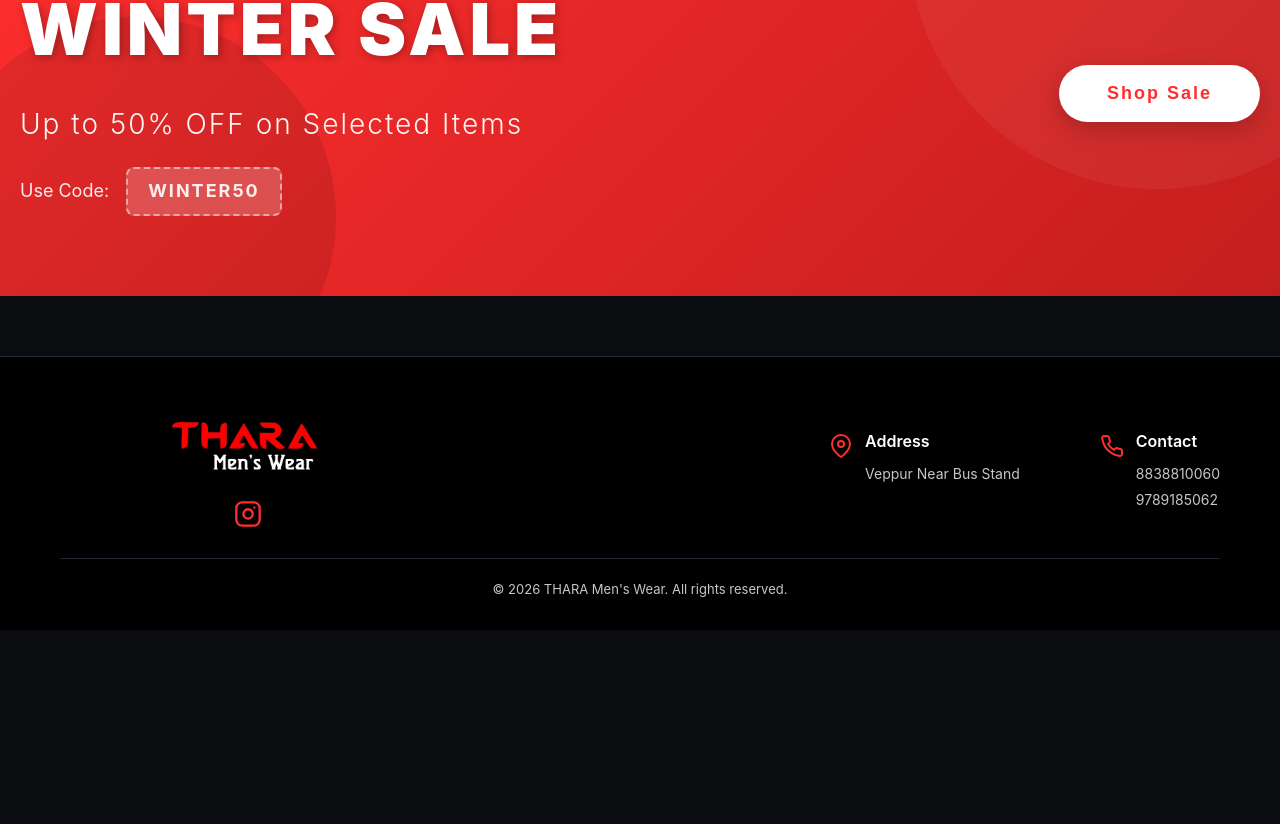
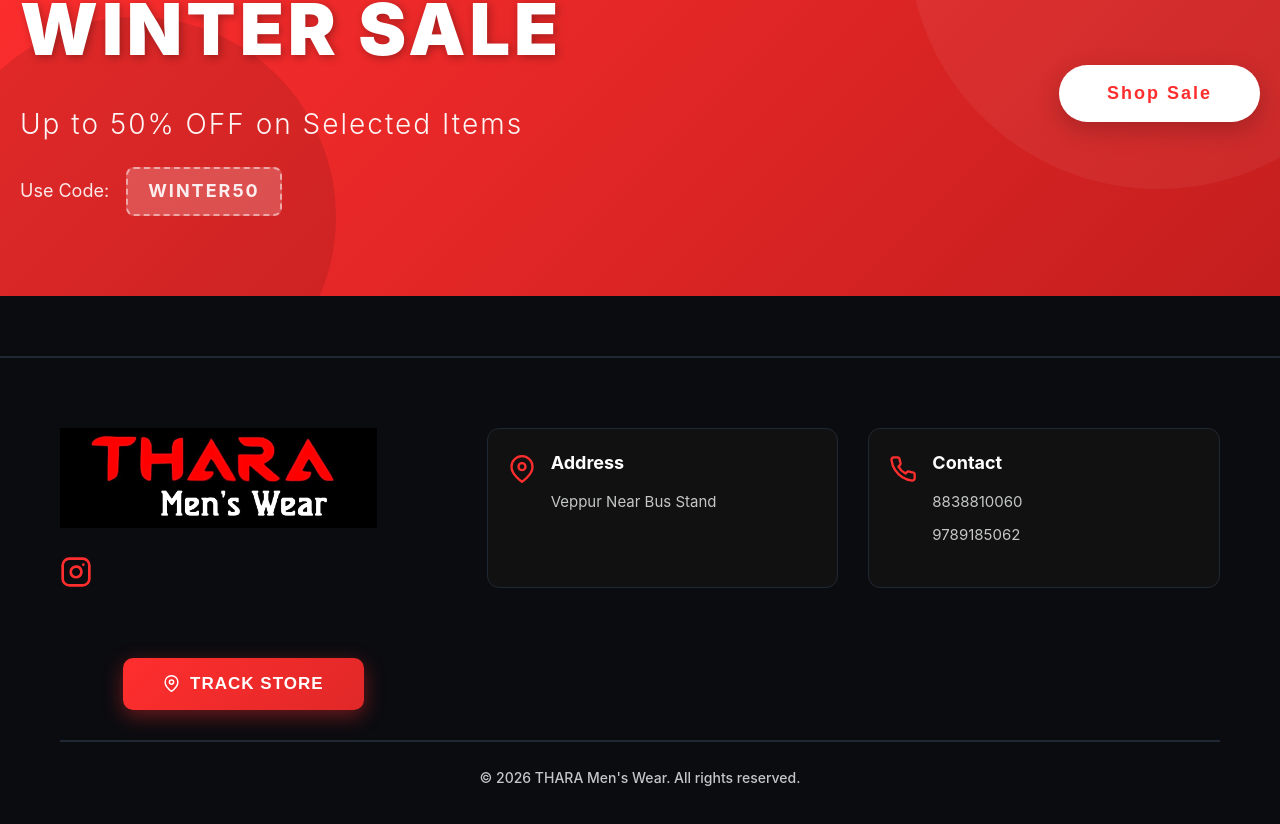
Before and after one commit to abdulkani007/THARA_MENS_WEAR, a React (Create React App) app: page / in a window 1280 px wide. Shown: the part 2218-3042 px from the top of the page. Before the commit the page ends 2848 px from the top, so only its background shows below. Built offline with nearby package versions, Linux system fonts and the light colour scheme; no server answers; the database is empty; the HTML template or start-up script is replaced by a standard one.

Commit message:
updated footer session

```diff
--- a/src/components/Footer.css
+++ b/src/components/Footer.css
@@ -1,37 +1,36 @@
 .footer {
-  background: #000000;
-  border-top: 1px solid #1F2833;
+  background: #0B0C10;
+  border-top: 2px solid #1F2833;
   margin-top: 60px;
-  padding: 40px 20px 20px;
+  padding: 50px 20px 20px;
 }
 
 .footer-content {
   max-width: 1200px;
   margin: 0 auto;
-  display: flex;
-  flex-direction: column;
-  gap: 30px;
-  align-items: center;
-  text-align: center;
+  display: grid;
+  grid-template-columns: 1fr;
+  gap: 40px;
+  margin-bottom: 30px;
 }
 
 .footer-brand {
-  flex: 1;
   display: flex;
   flex-direction: column;
   align-items: center;
-  gap: 15px;
+  gap: 20px;
 }
 
 .footer-logo {
-  height: 50px;
+  height: 80px;
   width: auto;
   object-fit: contain;
+  filter: brightness(1.1);
 }
 
 .footer-social {
   color: #FF2E2E;
-  font-size: 28px;
+  font-size: 32px;
   transition: all 0.3s ease;
   display: flex;
   align-items: center;
@@ -39,96 +38,139 @@
 }
 
 .footer-social:hover {
-  color: #FFFFFF;
-  transform: scale(1.1);
+  color: #66FCF1;
+  transform: scale(1.2);
 }
 
 .footer-info {
-  display: flex;
-  gap: 40px;
-  flex-wrap: wrap;
-  justify-content: center;
+  display: grid;
+  grid-template-columns: 1fr;
+  gap: 30px;
+  justify-items: center;
 }
 
 .footer-section {
   display: flex;
-  gap: 12px;
+  gap: 15px;
   align-items: flex-start;
   text-align: left;
+  background: #111111;
+  padding: 20px;
+  border-radius: 12px;
+  border: 1px solid #1F2833;
+  width: 100%;
+  max-width: 400px;
 }
 
 .footer-icon {
   color: #FF2E2E;
-  font-size: 24px;
+  font-size: 28px;
   margin-top: 2px;
+  flex-shrink: 0;
 }
 
 .footer-section h3 {
-  font-size: 16px;
+  font-size: 18px;
   color: #FFFFFF;
-  margin: 0 0 8px 0;
-  font-weight: 600;
+  margin: 0 0 10px 0;
+  font-weight: 700;
 }
 
 .footer-section p {
-  font-size: 14px;
+  font-size: 15px;
   color: #C5C6C7;
-  margin: 0 0 4px 0;
-  line-height: 1.6;
+  margin: 0 0 6px 0;
+  line-height: 1.8;
+}
+
+.footer-track-store {
+  width: 100%;
+  display: flex;
+  justify-content: center;
+  margin-top: 10px;
+}
+
+.track-store-btn {
+  display: flex;
+  align-items: center;
+  gap: 10px;
+  padding: 16px 40px;
+  background: linear-gradient(135deg, #FF2E2E 0%, #e02828 100%);
+  border: none;
+  border-radius: 10px;
+  color: #fff;
+  font-size: 17px;
+  font-weight: 700;
+  cursor: pointer;
+  transition: all 0.3s ease;
+  box-shadow: 0 6px 20px rgba(255, 46, 46, 0.4);
+  text-transform: uppercase;
+  letter-spacing: 1px;
+}
+
+.track-store-btn:hover {
+  background: linear-gradient(135deg, #e02828 0%, #FF2E2E 100%);
+  transform: translateY(-3px);
+  box-shadow: 0 8px 25px rgba(255, 46, 46, 0.6);
+}
+
+.track-store-btn:active {
+  transform: translateY(0);
 }
 
 .footer-bottom {
   max-width: 1200px;
   margin: 30px auto 0;
-  padding-top: 20px;
-  border-top: 1px solid #1F2833;
+  padding-top: 25px;
+  border-top: 2px solid #1F2833;
   text-align: center;
 }
 
 .footer-bottom p {
-  font-size: 13px;
+  font-size: 14px;
   color: #C5C6C7;
   margin: 0;
+  font-weight: 500;
 }
 
-/* Tablet */
 @media (min-width: 768px) {
   .footer {
-    padding: 50px 40px 25px;
+    padding: 60px 40px 30px;
   }
 
   .footer-content {
-    flex-direction: row;
-    justify-content: space-between;
-    text-align: left;
+    grid-template-columns: 1fr 2fr;
+    gap: 50px;
   }
 
   .footer-brand {
-    flex: 1;
+    align-items: flex-start;
   }
 
   .footer-info {
-    flex: 2;
-    justify-content: flex-end;
-    gap: 60px;
+    grid-template-columns: 1fr 1fr;
+    gap: 25px;
+  }
+
+  .footer-section {
+    max-width: none;
   }
 }
 
-/* Desktop */
 @media (min-width: 1024px) {
   .footer {
-    padding: 60px 60px 30px;
-  }
-
-  .footer-brand {
-    align-items: center;
+    padding: 70px 60px 35px;
   }
 
   .footer-logo {
-    height: 60px;
+    height: 100px;
+  }
+
+  .footer-content {
+    gap: 60px;
   }
 
   .footer-info {
-    gap: 80px;
+    gap: 30px;
   }
 }
--- a/src/components/Footer.js
+++ b/src/components/Footer.js
@@ -99,6 +99,18 @@
             </div>
           </div>
         </div>
+
+        <div className="footer-track-store">
+          <button
+            className="track-store-btn"
+            onClick={() => window.open(
+              "https://www.google.com/maps/dir/?api=1&destination=Thara+Mens+Wear+Veppur",
+              "_blank"
+            )}
+          >
+            <FiMapPin /> Track Store
+          </button>
+        </div>
       </div>
 
       <div className="footer-bottom">
```
